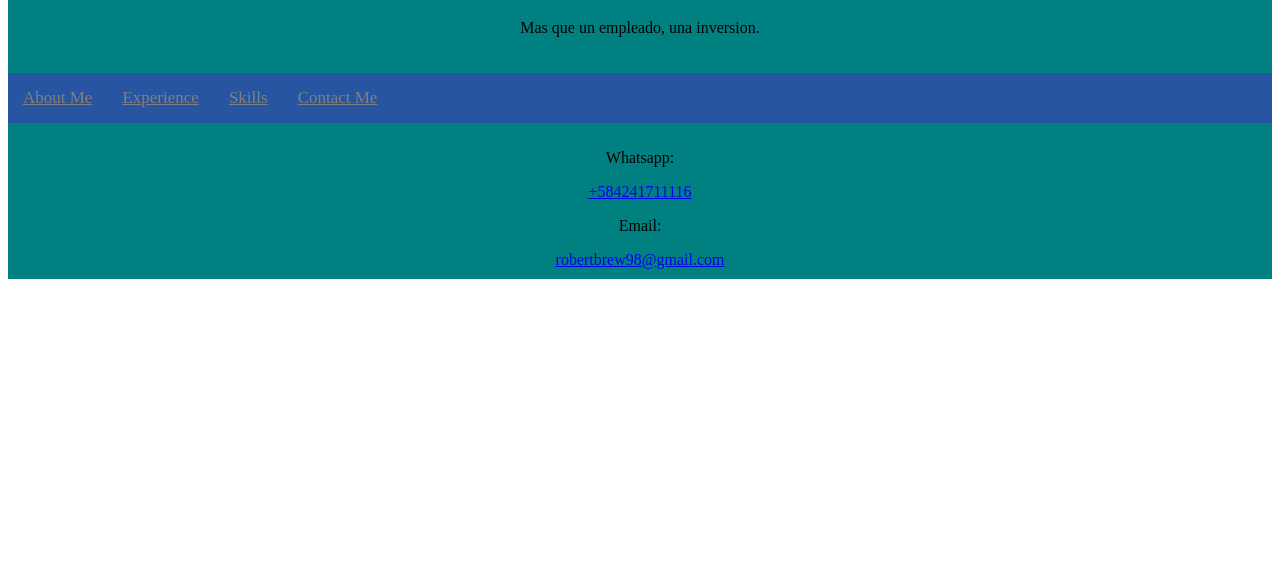
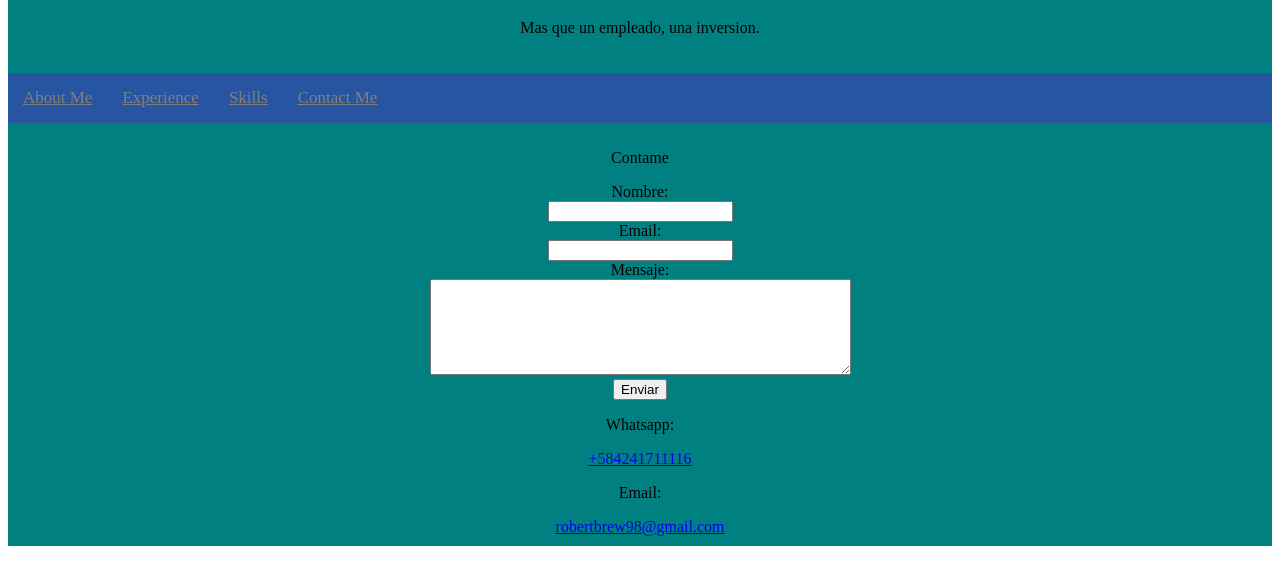
Before and after one commit to RbrtBrwr/microProyecto, a plain HTML site: page index.html in a window 1280 px wide. Shown: the part 89-674 px from the top of the page. Drawn offline with Linux system fonts and the light colour scheme.

Commit message:
estructura contacto parte 2

```diff
--- a/index.html
+++ b/index.html
@@ -19,10 +19,26 @@
         <a href="#contact">Contact Me</a>
     </div>
     <div class="contacto">
-        <p>Whatsapp: </p>
-        <a href="#num">+584241711116</a>
-        <p>Email: </p>
-        <a href="#email">robertbrew98@gmail.com</a>
+
+        <div class="contactarme">
+            <p>Contame</p>
+            <form>
+                <label for="formName">Nombre: </label><br>
+                <input type="text" id="formName" name="formName" required><br>
+                <label for="formEmail">Email: </label><br>
+                <input type="text" id="formEmail" name="formEmail" required><br>
+                <label for="formMessage">Mensaje: </label><br>
+                <textarea id="formMessage" name="formMessage" cols="50" rows="6" required></textarea><br>
+                <input type="submit" value="Enviar">
+            </form>
+        </div>
+        <div class="miCont">
+            <p>Whatsapp: </p>
+            <a href="#num">+584241711116</a>
+            <p>Email: </p>
+            <a href="#email">robertbrew98@gmail.com</a>
+        </div>
+
     </div>
 </body>
 </html>
--- a/style.css
+++ b/style.css
@@ -34,3 +34,9 @@
     text-align: center;
     background-color: teal;
 }
+
+.contacto .miCont{
+    /* Quiero que se ponga en una sola linea; */
+    padding: 0%;
+    vertical-align: middle;
+}
```
